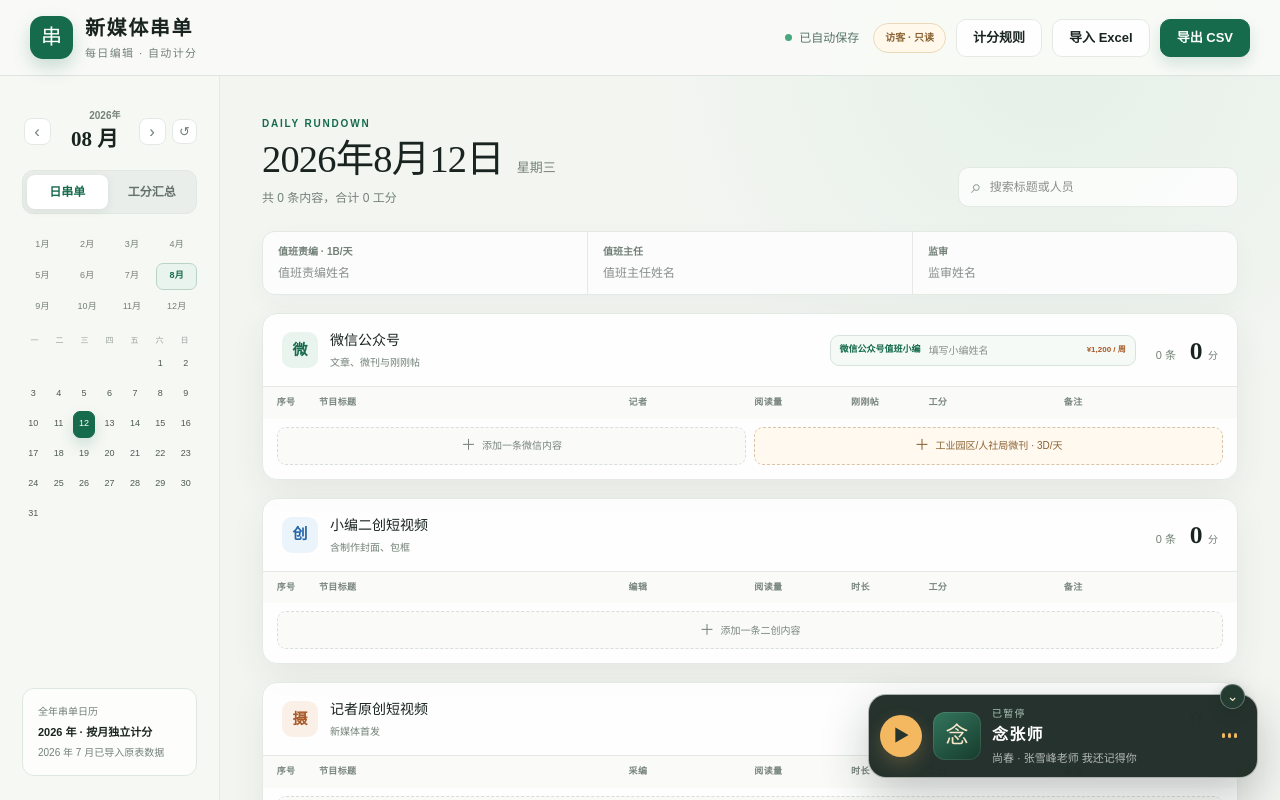
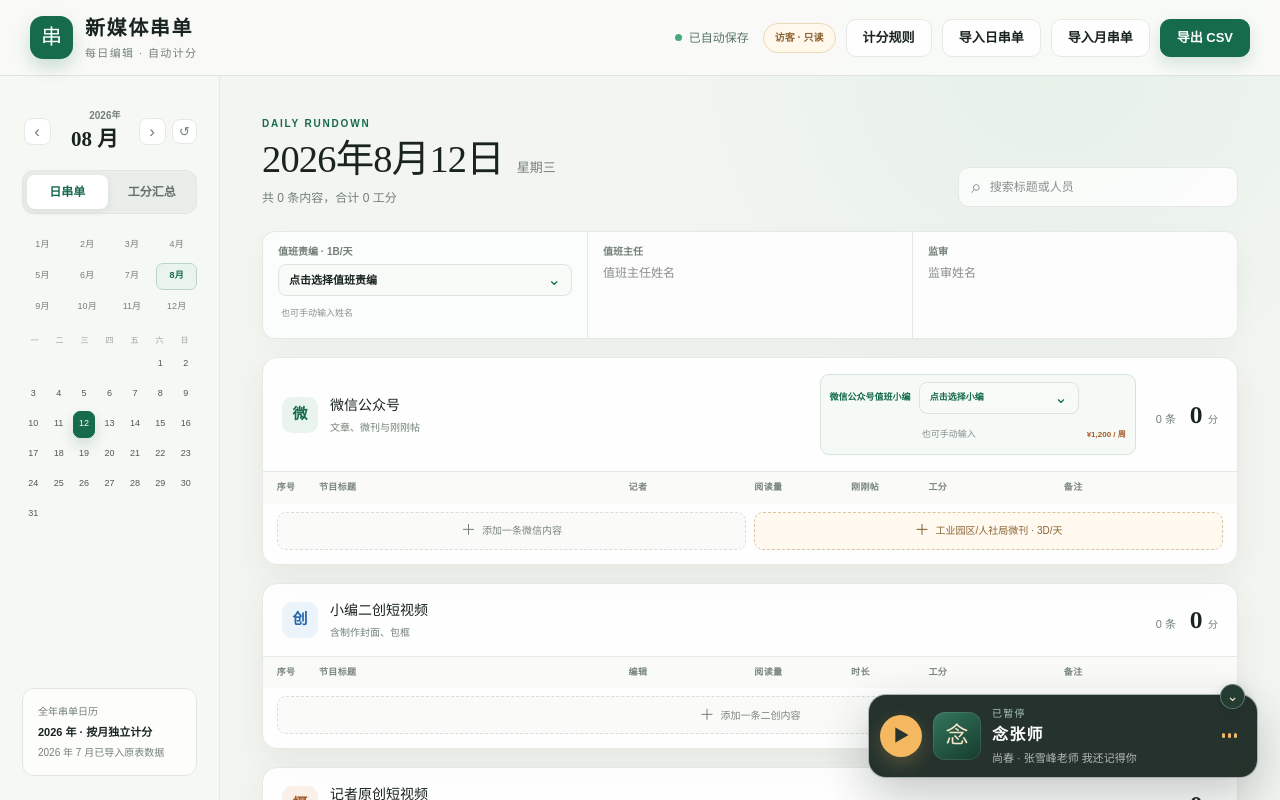
Before and after one commit to zxc2279002588/ZxcZxc, a React (Vite) app: page / in a window 1280 px wide. Shown: the top 800 px of the page. Built offline with nearby package versions, Linux system fonts and the light colour scheme.

Commit message:
Add staff pickers and scoped Excel imports

```diff
--- a/app/globals.css
+++ b/app/globals.css
@@ -793,6 +793,88 @@ select:disabled {
   font-size: 12px;
 }
 
+.candidate-field {
+  position: relative;
+}
+
+.candidate-trigger {
+  display: flex;
+  width: 100%;
+  min-height: 32px;
+  align-items: center;
+  justify-content: space-between;
+  gap: 8px;
+  padding: 0 10px;
+  border: 1px solid #dce4df;
+  border-radius: 8px;
+  background: #f8faf8;
+  cursor: pointer;
+  text-align: left;
+}
+
+.candidate-trigger span {
+  overflow: hidden;
+  color: var(--ink);
+  font-size: 11px;
+  text-overflow: ellipsis;
+  white-space: nowrap;
+}
+
+.candidate-trigger i {
+  color: var(--green);
+  font-style: normal;
+  transition: transform 180ms ease;
+}
+
+.candidate-trigger[aria-expanded="true"] i {
+  transform: rotate(180deg);
+}
+
+.candidate-menu {
+  position: absolute;
+  top: calc(100% - 10px);
+  left: 14px;
+  z-index: 30;
+  display: grid;
+  min-width: 150px;
+  overflow: hidden;
+  padding: 5px;
+  border: 1px solid var(--line);
+  border-radius: 11px;
+  background: rgba(255, 255, 255, 0.98);
+  box-shadow: 0 14px 38px rgba(26, 43, 35, 0.17);
+  animation: candidate-menu-in 180ms cubic-bezier(0.22, 1, 0.36, 1);
+}
+
+@keyframes candidate-menu-in {
+  from { opacity: 0; transform: translateY(-6px) scale(0.98); }
+  to { opacity: 1; transform: translateY(0) scale(1); }
+}
+
+.candidate-menu button {
+  min-height: 34px;
+  padding: 0 11px;
+  border: 0;
+  border-radius: 7px;
+  background: transparent;
+  cursor: pointer;
+  color: #405048;
+  font-size: 11px;
+  text-align: left;
+}
+
+.candidate-menu button:hover,
+.candidate-menu button[aria-selected="true"] {
+  background: var(--green-soft);
+  color: var(--green);
+}
+
+.candidate-custom-input {
+  min-height: 25px;
+  padding: 0 3px;
+  font-size: 9px !important;
+}
+
 .section-card {
   overflow: hidden;
   margin-bottom: 18px;
@@ -868,6 +950,20 @@ select:disabled {
   border: 1px solid #d5e3db;
   border-radius: 9px;
   background: #f5faf7;
+}
+
+.wechat-editor-field.candidate-field {
+  grid-template-columns: auto minmax(112px, 160px) auto;
+}
+
+.wechat-editor-field .candidate-menu {
+  top: calc(100% + 4px);
+  right: 34px;
+  left: auto;
+}
+
+.wechat-editor-field .candidate-custom-input {
+  grid-column: 2;
 }
 
 .wechat-editor-field span {
--- a/app/page.tsx
+++ b/app/page.tsx
@@ -90,6 +90,8 @@ type NewsCenterScore = {
   justNow: number;
   total: number;
 };
+
+type ImportMode = "day" | "month";
 
 const STORAGE_KEY = "nanping-media-rundown-calendar-v2";
 const LEGACY_STORAGE_KEY = "nanping-media-rundown-2026-07-v1";
@@ -126,6 +128,8 @@ const DEFAULT_FORWARD_POINTS = 1.6;
 const ADMIN_SESSION_KEY = "nanping-media-admin-until";
 const ADMIN_SESSION_MS = 2 * 60 * 60 * 1000;
 const ADMIN_PASSWORD_HASH = "5600715f42bf51c40dc330d750cd996f58fead4ddea56466ce7498d17801b3a5";
+const DUTY_EDITOR_CANDIDATES = ["张瑞君", "周婷", "张笑弛"] as const;
+const WECHAT_EDITOR_CANDIDATES = ["王馨", "吴轲宇", "高洁"] as const;
 
 const categoryMeta: Record<
   Category,
@@ -404,8 +408,10 @@ export default function Home() {
   const [showAdminLogin, setShowAdminLogin] = useState(false);
   const [adminPassword, setAdminPassword] = useState("");
   const [adminError, setAdminError] = useState("");
+  const [openCandidatePicker, setOpenCandidatePicker] = useState<"duty" | "wechat" | null>(null);
   const hydrated = useRef(false);
-  const fileInputRef = useRef<HTMLInputElement>(null);
+  const dayFileInputRef = useRef<HTMLInputElement>(null);
+  const monthFileInputRef = useRef<HTMLInputElement>(null);
   const audioRef = useRef<HTMLAudioElement>(null);
   const pendingAdminAction = useRef<null | (() => void)>(null);
 
@@ -523,6 +529,19 @@ export default function Home() {
 
   function requestEditAccess() {
     if (!isAdmin) requireAdmin();
+  }
+
+  function toggleCandidatePicker(picker: "duty" | "wechat") {
+    if (!adminAccessActive()) {
+      requireAdmin(() => setOpenCandidatePicker(picker));
+      return;
+    }
+    setOpenCandidatePicker((current) => current === picker ? null : picker);
+  }
+
+  function chooseCandidate(field: "dutyEditor" | "wechatEditor", name: string) {
+    updateDay({ [field]: name });
+    setOpenCandidatePicker(null);
   }
 
   const selectedDay = useMemo(
@@ -1009,11 +1028,12 @@ export default function Home() {
     );
   }
 
-  async function handleExcelImport(file: File) {
+  async function handleExcelImport(file: File, mode: ImportMode) {
     if (!data) return;
     if (!adminAccessActive()) {
-      if (fileInputRef.current) fileInputRef.current.value = "";
-      requireAdmin(() => fileInputRef.current?.click());
+      const inputRef = mode === "day" ? dayFileInputRef : monthFileInputRef;
+      if (inputRef.current) inputRef.current.value = "";
+      requireAdmin(() => inputRef.current?.click());
       return;
     }
     setIsImporting(true);
@@ -1022,45 +1042,50 @@ export default function Home() {
       if (!result.days.length && !result.scoreCount) {
         throw new Error("没有识别到串单日期或工分统计表");
       }
-      const detail = [
-        result.days.length ? `${result.days.length}天串单、${result.entryCount}条内容` : "未发现每日串单",
-        result.scoreCount ? `${result.scoreCount}个人员姓名` : "未发现人员统计表",
-      ].join("；");
-      if (!window.confirm(`已识别：${detail}。\n\n导入会覆盖 Excel 中对应日期的串单，其他日期不变；Excel 原表工分不会用于排名。是否继续？`)) {
+      const currentMonth = monthKey(selectedYear, selectedMonth);
+      const importedForCurrentMonth = result.days.filter((day) => day.date.startsWith(currentMonth));
+      const sourceDay = result.days.find((day) => day.date === selectedDate) ?? result.days[0];
+      if (mode === "day" && !sourceDay) throw new Error("Excel 中没有识别到可导入的日串单");
+      if (mode === "month" && !importedForCurrentMonth.length) {
+        throw new Error(`Excel 中没有识别到 ${selectedYear}年${selectedMonth}月 的串单`);
+      }
+      const detail = mode === "day"
+        ? `将 Excel 中${sourceDay.date === selectedDate ? "同日期" : "识别到的第一天"}串单导入 ${formatDate(selectedDate)}`
+        : `将用 Excel 中的 ${importedForCurrentMonth.length} 天数据覆盖 ${selectedYear}年${selectedMonth}月整月串单`;
+      if (!window.confirm(`${detail}。\n\n此操作会替换对应范围内已有串单内容，Excel 原表工分不会用于排名。是否继续？`)) {
         return;
       }
 
-      const importedDates = new Set(result.days.map((day) => day.date));
+      const replacementDays: Day[] = mode === "day"
+        ? [{ ...normalizeDay(sourceDay as LegacyDay), date: selectedDate, weekday: selectedDay.weekday }]
+        : visibleDays.map((existingDay) => {
+            const importedDay = importedForCurrentMonth.find((day) => day.date === existingDay.date);
+            return importedDay ? normalizeDay(importedDay as LegacyDay) : blankDay(selectedYear, selectedMonth, dayLabel(existingDay.date));
+          });
+      const replacementDates = new Set(replacementDays.map((day) => day.date));
       const nextData: SheetData = {
         ...data,
         members: [...new Set([...data.members, ...result.members])],
         days: [
-          ...data.days.filter((day) => !importedDates.has(day.date)),
-          ...result.days.map((day) => normalizeDay(day as LegacyDay)),
+          ...data.days.filter((day) => !replacementDates.has(day.date)),
+          ...replacementDays,
         ].sort((a, b) => a.date.localeCompare(b.date)),
         lastImport: {
           fileName: file.name,
           importedAt: new Date().toISOString(),
-          months: result.months,
+          months: [currentMonth],
         },
       };
       setData(nextData);
-
-      const firstMonth = result.months[0] ?? result.days[0]?.date.slice(0, 7);
-      if (firstMonth) {
-        const [year, month] = firstMonth.split("-").map(Number);
-        setSelectedYear(year);
-        setSelectedMonth(month);
-        setSelectedDate(result.days[0]?.date ?? dateKey(year, month, 1));
-      }
-      setView(result.days.length ? "daily" : "summary");
-      setToast(`已导入 ${file.name}：排名以串单计算为准`);
+      setView("daily");
+      setToast(mode === "day" ? `已导入当前日串单：${file.name}` : `已覆盖当前月串单：${file.name}`);
     } catch (error) {
       const message = error instanceof Error ? error.message : "文件无法读取";
       window.alert(`Excel 导入失败：${message}\n\n请确认文件包含串联单日期标题，或带有姓名的人员统计表。`);
     } finally {
       setIsImporting(false);
-      if (fileInputRef.current) fileInputRef.current.value = "";
+      if (dayFileInputRef.current) dayFileInputRef.current.value = "";
+      if (monthFileInputRef.current) monthFileInputRef.current.value = "";
     }
   }
 
@@ -1129,21 +1154,38 @@ export default function Home() {
             计分规则
           </button>
           <input
-            ref={fileInputRef}
+            ref={dayFileInputRef}
             className="file-input"
             type="file"
             accept=".xlsx,.xls,application/vnd.openxmlformats-officedocument.spreadsheetml.sheet,application/vnd.ms-excel"
             onChange={(event) => {
               const file = event.target.files?.[0];
-              if (file) void handleExcelImport(file);
+              if (file) void handleExcelImport(file, "day");
+            }}
+          />
+          <input
+            ref={monthFileInputRef}
+            className="file-input"
+            type="file"
+            accept=".xlsx,.xls,application/vnd.openxmlformats-officedocument.spreadsheetml.sheet,application/vnd.ms-excel"
+            onChange={(event) => {
+              const file = event.target.files?.[0];
+              if (file) void handleExcelImport(file, "month");
             }}
           />
           <button
             className="ghost-button import-button"
-            onClick={() => requireAdmin(() => fileInputRef.current?.click())}
+            onClick={() => requireAdmin(() => dayFileInputRef.current?.click())}
             disabled={isImporting}
           >
-            {isImporting ? "读取中…" : "导入 Excel"}
+            {isImporting ? "读取中…" : "导入日串单"}
+          </button>
+          <button
+            className="ghost-button import-button"
+            onClick={() => requireAdmin(() => monthFileInputRef.current?.click())}
+            disabled={isImporting}
+          >
+            {isImporting ? "读取中…" : "导入月串单"}
           </button>
           <button className="primary-button" onClick={exportCsv}>
             导出 CSV
@@ -1276,14 +1318,31 @@ export default function Home() {
               </div>
 
               <div className="duty-card">
-                <label>
+                <label className="candidate-field">
                   <span>值班责编 · 1B/天</span>
+                  <button
+                    type="button"
+                    className="candidate-trigger"
+                    onClick={() => toggleCandidatePicker("duty")}
+                    aria-haspopup="listbox"
+                    aria-expanded={openCandidatePicker === "duty"}
+                  >
+                    <span>{selectedDay.dutyEditor || "点击选择值班责编"}</span><i>⌄</i>
+                  </button>
+                  {openCandidatePicker === "duty" && (
+                    <div className="candidate-menu" role="listbox" aria-label="值班责编候选人员">
+                      {DUTY_EDITOR_CANDIDATES.map((name) => (
+                        <button key={name} type="button" role="option" aria-selected={selectedDay.dutyEditor === name} onClick={() => chooseCandidate("dutyEditor", name)}>{name}</button>
+                      ))}
+                    </div>
+                  )}
                   <input
+                    className="candidate-custom-input"
                     readOnly={!isAdmin}
                     onClick={requestEditAccess}
                     value={selectedDay.dutyEditor ?? ""}
                     onChange={(event) => updateDay({ dutyEditor: event.target.value })}
-                    placeholder="值班责编姓名"
+                    placeholder="也可手动输入姓名"
                     aria-label="值班责编姓名，每天自动计1B"
                   />
                 </label>
@@ -1334,14 +1393,31 @@ export default function Home() {
                         </div>
                       </div>
                       {category === "wechat" && (
-                        <label className="wechat-editor-field">
+                        <label className="wechat-editor-field candidate-field">
                           <span>微信公众号值班小编</span>
+                          <button
+                            type="button"
+                            className="candidate-trigger"
+                            onClick={() => toggleCandidatePicker("wechat")}
+                            aria-haspopup="listbox"
+                            aria-expanded={openCandidatePicker === "wechat"}
+                          >
+                            <span>{selectedDay.wechatEditor || "点击选择小编"}</span><i>⌄</i>
+                          </button>
+                          {openCandidatePicker === "wechat" && (
+                            <div className="candidate-menu" role="listbox" aria-label="微信公众号值班小编候选人员">
+                              {WECHAT_EDITOR_CANDIDATES.map((name) => (
+                                <button key={name} type="button" role="option" aria-selected={selectedDay.wechatEditor === name} onClick={() => chooseCandidate("wechatEditor", name)}>{name}</button>
+                              ))}
+                            </div>
+                          )}
                           <input
+                            className="candidate-custom-input"
                             readOnly={!isAdmin}
                             onClick={requestEditAccess}
                             value={selectedDay.wechatEditor ?? ""}
                             onChange={(event) => updateDay({ wechatEditor: event.target.value })}
-                            placeholder="填写小编姓名"
+                            placeholder="也可手动输入"
                             aria-label="微信公众号值班小编姓名，每周绩效1200元"
                           />
                           <small>¥1,200 / 周</small>
```
